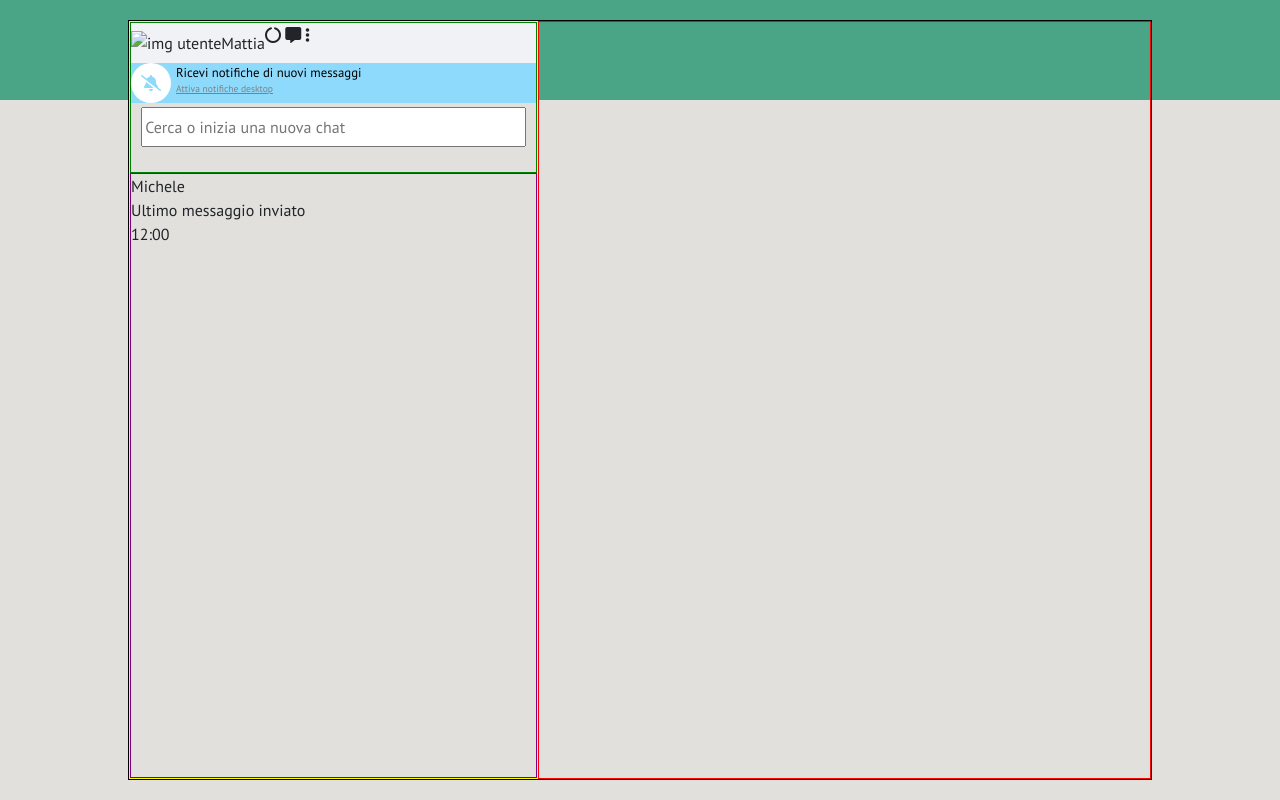
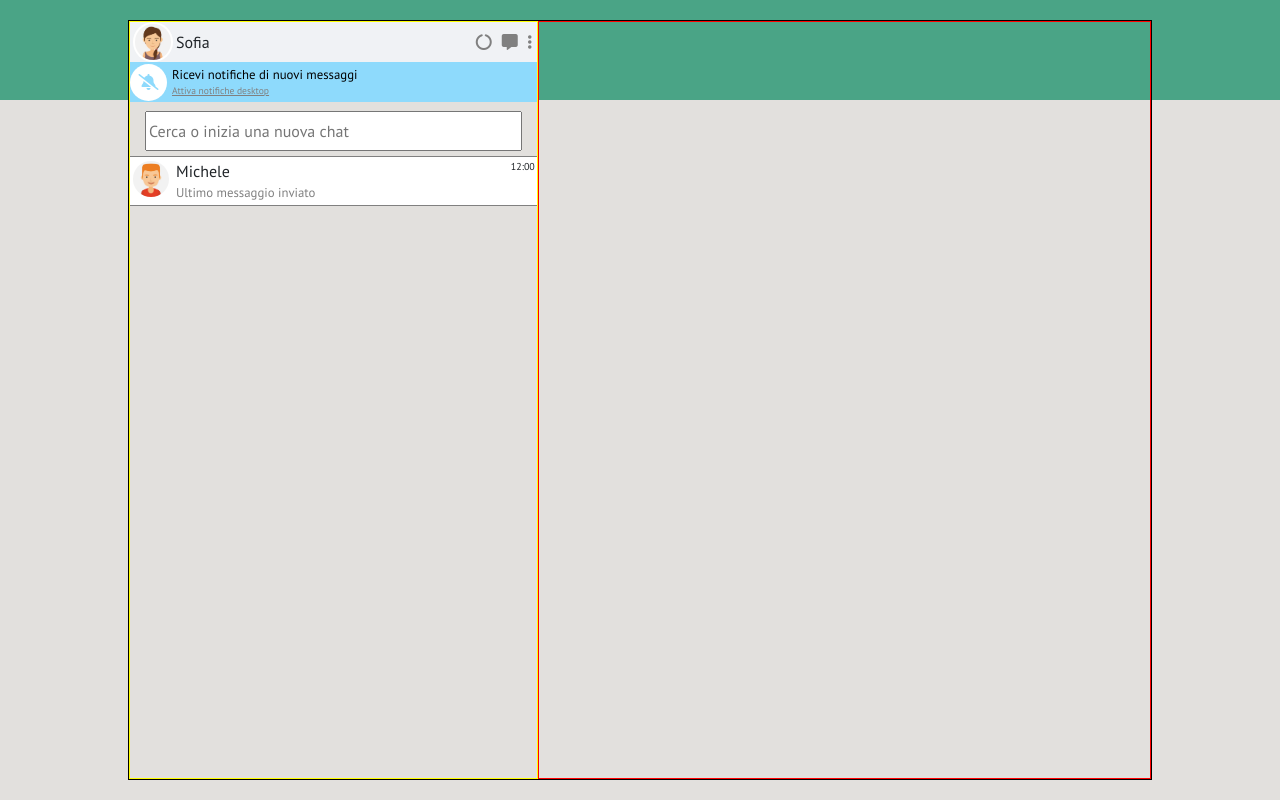
Before and after one commit to mattialicausi/vue-boolzapp, a plain HTML site: page index.html in a window 1280 px wide. Drawn offline with nearby package versions, Linux system fonts and the light colour scheme.

Commit message:
fine modifiche side left in html / css

```diff
--- a/css/style.css
+++ b/css/style.css
@@ -66,19 +66,35 @@ body{
 
         /* BLOCCO USER */
 .left-side-top{
-    height: 20%;
-    border: 1px solid green;
+    height: auto;
 }
 
 .left-side-bottom{
-    height: 80%;
-    border: 1px solid purple;
+    height: calc(100% -120px);
 }
 
 .user{
     width: 100%;
     height: 40px;
     background-color: var(--bar-user);
+}
+
+.container-img-user{
+    margin: 3px;
+    height: 40px;
+    width: 40px;
+    border-radius: 50%;
+    background-color: white;
+}
+.iconMyUser i{
+    padding: 5px;
+    color: gray;
+}
+
+.container-img-user img{
+    width: 90%;
+    height: 90%;
+    border-radius: 50%;
 }
 
 /* BLOCCO ALERT */
@@ -89,8 +105,8 @@ body{
 }
 
 .imgNotifica{
-    height: 40px;
-    width: 40px;
+    height: 37px;
+    width: 37px;
     background-color: white;
     border-radius: 50%;
     color: var(--blueAlert);
@@ -114,3 +130,43 @@ body{
     width: 95%;
     outline: none;
 }
+
+.containerInputcerca{
+    padding: 5px;
+}
+
+/* BLOCCO CONTAINER CHAT */
+.container-chat{
+    height: 50px;
+    width: 100%;
+    background-color: white;
+    position: relative;
+    border-top: 1px solid gray;
+    border-bottom: 1px solid gray;
+}
+
+.container-img{
+    margin: 3px;
+    height: 40px;
+    width: 40px;
+    border-radius: 50%;
+    background-color: white;
+}
+
+.container-img img{
+    width: 90%;
+    height: 90%;
+    border-radius: 50%;
+}
+
+.container-ora-utente{
+    font-size: 10px;
+    position: absolute;
+    top: 2px;
+    right: 2px;
+}
+
+.last-message{
+    font-size: 0.8rem;
+    color: grey;
+}
--- a/index.html
+++ b/index.html
@@ -32,13 +32,15 @@
                <div class="left-side-top">
                                         <!-- BLOCCO UTENTE -->
                     <div id="myUser">
-                        <div class="user d-flex ">
-                            <div class="img-user d-flex justify-content-start align-items-center">
-                                <img src="" alt="img utente">
-                                <div class="nameMyUser">Mattia</div>
+                        <div class="user d-flex justify-content-between">
+                            <div class="img-user d-flex  align-items-center">
+                                <div class="container-img-user d-flex justify-content-center align-items-center">
+                                    <img src="./img/avatar_io.jpg" alt="img utente">
+                                </div>
+                                <div class="nameMyUser">Sofia</div>
                             </div>
 
-                            <div class="iconMyUser justify-content-end align-items-center">
+                            <div class="iconMyUser d-flex align-items-center">
                                 <i class="fa-solid fa-circle-notch"></i>
                                 <i class="fa-solid fa-message"></i>
                                 <i class="fa-solid fa-ellipsis-vertical"></i>
@@ -47,7 +49,7 @@
                     </div>
                         <!-- BLOCCO ALERT NOTIFICA -->
 
-                    <div class="alertMyUser d-flex">
+                    <div class="alertMyUser d-flex align-items-center">
                         <div class="imgNotifica d-flex justify-content-center align-items-center">
                             <i class="fa-solid fa-bell-slash"></i>
                         </div>
@@ -65,12 +67,22 @@
                     </div>
                </div>
 
+                    <!-- BLOCCO CHAT -->
                <div class="left-side-bottom">
-                    <div class="container-chat">
-                        <div class="container-img"></div>
-                        <div class="nome-utente">Michele</div>
-                        <div class="last-message">Ultimo messaggio inviato</div>
-                        <div class="orario-chat">12:00</div>
+                    <div class="container-chat d-flex align-items-center">
+
+                        <div class="container-img">
+                            <img src="./img/avatar_1.jpg" alt="">
+                        </div>
+
+                        <div class="container-testo-chat">
+                            <div class="nome-utente">Michele</div>
+                            <div class="last-message">Ultimo messaggio inviato</div>
+                        </div>
+
+                        <div class="container-ora-utente">
+                            <div class="orario-chat">12:00</div>
+                        </div>
                     </div>
                </div>
 
@@ -78,7 +90,9 @@
 
 
             </div>
-            <div id="right-side"></div>
+            <div id="right-side">
+
+            </div>
         </div>
 
     <!-- </div> -->
```
